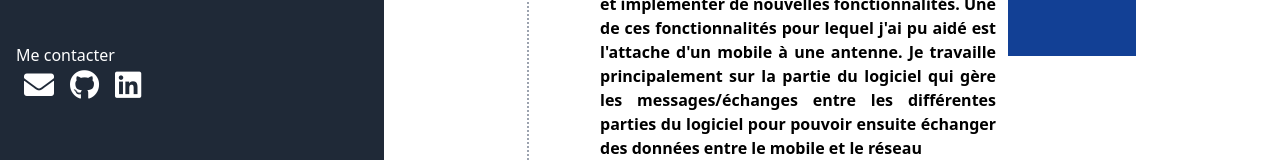
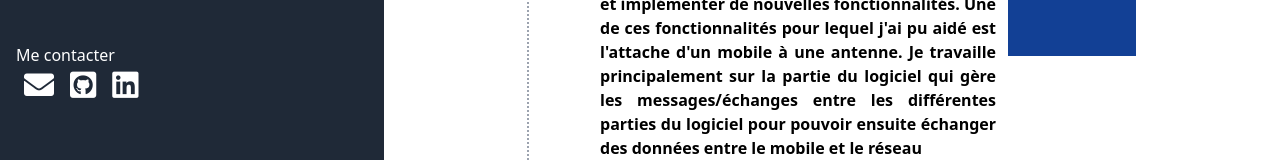
Before and after one commit to bastiengrignon/portfolio, a React (Create React App) app: page / in a window 1280 px wide. Shown: the part 513-673 px from the top of the page. Built offline with nearby package versions, Linux system fonts and the light colour scheme.

Commit message:
ADD animation on contact links

```diff
--- a/src/components/SideBar/index.tsx
+++ b/src/components/SideBar/index.tsx
@@ -1,7 +1,8 @@
-import React from "react"
+import React, {useState} from "react"
 import {Link, NavLink} from "react-router-dom"
 import RouteUrl from "../../constants/RouteUrl"
 import {useTranslation} from "react-i18next"
+import {motion} from "framer-motion"
 
 const activeStateCss = "border-gray-100 bg-gray-700"
 const desactiveStateCss = "border-gray-800 hover:bg-gray-700 hover:border-gray-100"
@@ -13,7 +14,11 @@ const links = {
 }
 
 const SideBar: React.FC = () => {
+    const [isMailActive, setIsMailActive] = useState<boolean>(false)
+    const [isGithubActive, setIsGithubActive] = useState<boolean>(false)
+    const [isLinkedinActive, setIsLinkedinActive] = useState<boolean>(false)
     const {t} = useTranslation()
+
     return (
         <div className="w-96 fixed top-0 bottom-0 bg-gray-800 text-white">
             <Link to={RouteUrl.root}>
@@ -44,13 +49,36 @@ const SideBar: React.FC = () => {
                 <span className="text-base">{t("contact")}</span>
                 <div className="text-3xl">
                     <a href={links.email} rel={"noopener noreferrer"}>
-                        <i className="fas fa-envelope mx-2 hover:text-yellow-400 transform hover:scale-110"/>
+                        <motion.div
+                            onHoverStart={() => setIsMailActive(true)}
+                            onHoverEnd={() => setIsMailActive(false)}
+                            className="fas fa-envelope mx-2 hover:text-yellow-400 transform hover:scale-110"
+                            animate={{
+                                scale: isMailActive ? 1.5 : 1,
+                                rotate: isMailActive ? 360 : 0
+                            }}/>
                     </a>
                     <a href={links.github} target={"_blank"} rel={"noopener noreferrer"}>
-                        <i className="fab fa-github mx-2 hover:text-yellow-400 transform hover:scale-110"/>
+                        <motion.div
+                            onHoverStart={() => setIsGithubActive(true)}
+                            onHoverEnd={() => setIsGithubActive(false)}
+                            className="fab fa-github-square mx-2 hover:text-yellow-400 transform hover:scale-110"
+                            transition={{duration: 0.3}}
+                            animate={{
+                                scale: isGithubActive ? 1.5 : 1,
+                                rotate: isGithubActive ? 360 : 0
+                            }}/>
                     </a>
                     <a href={links.linkedin} target={"_blank"} rel={"noopener noreferrer"}>
-                        <i className="fab fa-linkedin mx-2 hover:text-yellow-400 transform hover:scale-110"/>
+                        <motion.div
+                            onHoverStart={() => setIsLinkedinActive(true)}
+                            onHoverEnd={() => setIsLinkedinActive(false)}
+                            className="fab fa-linkedin mx-2 hover:text-yellow-400 transform hover:scale-110"
+                            transition={{duration: 0.3}}
+                            animate={{
+                                scale: isLinkedinActive ? 1.5 : 1,
+                                rotate: isLinkedinActive ? 360 : 0
+                            }}/>
                     </a>
                 </div>
             </div>
```
